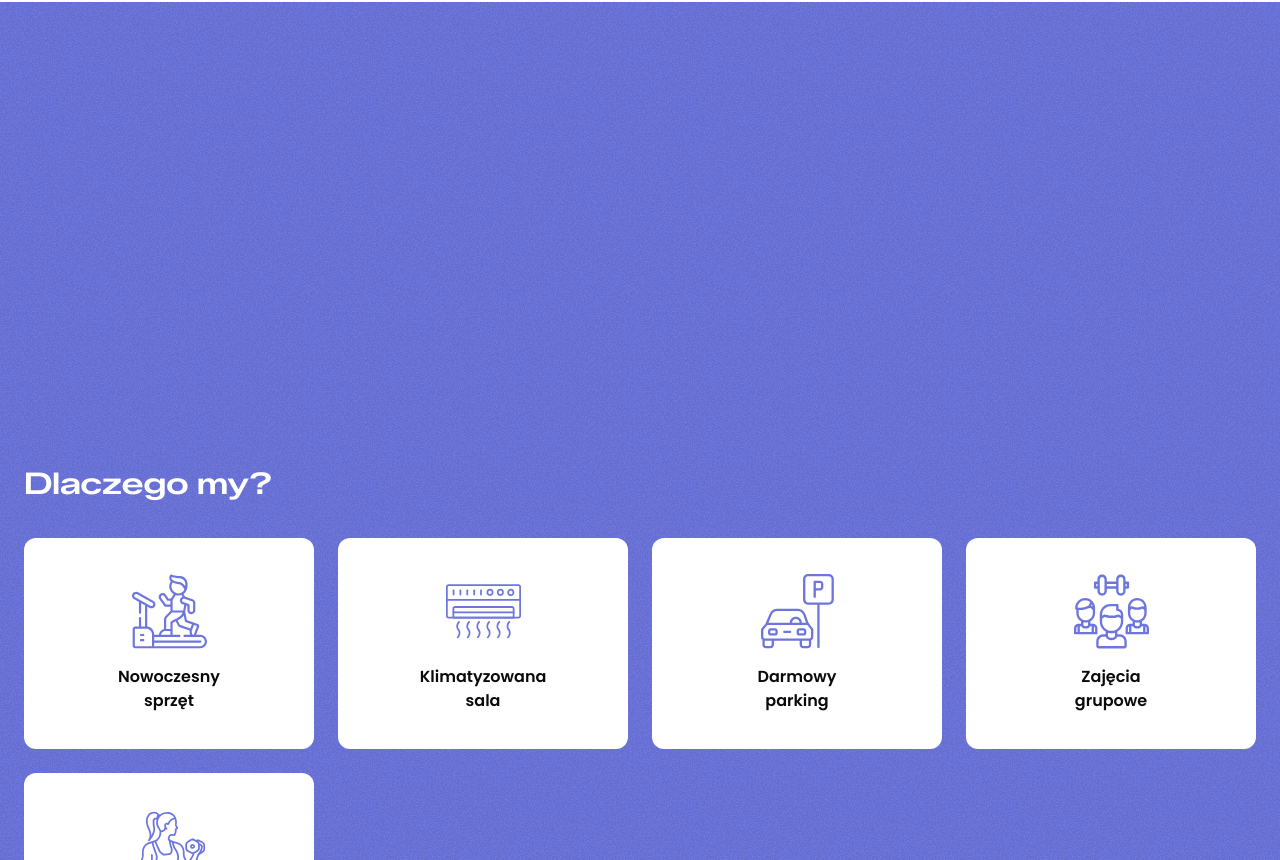
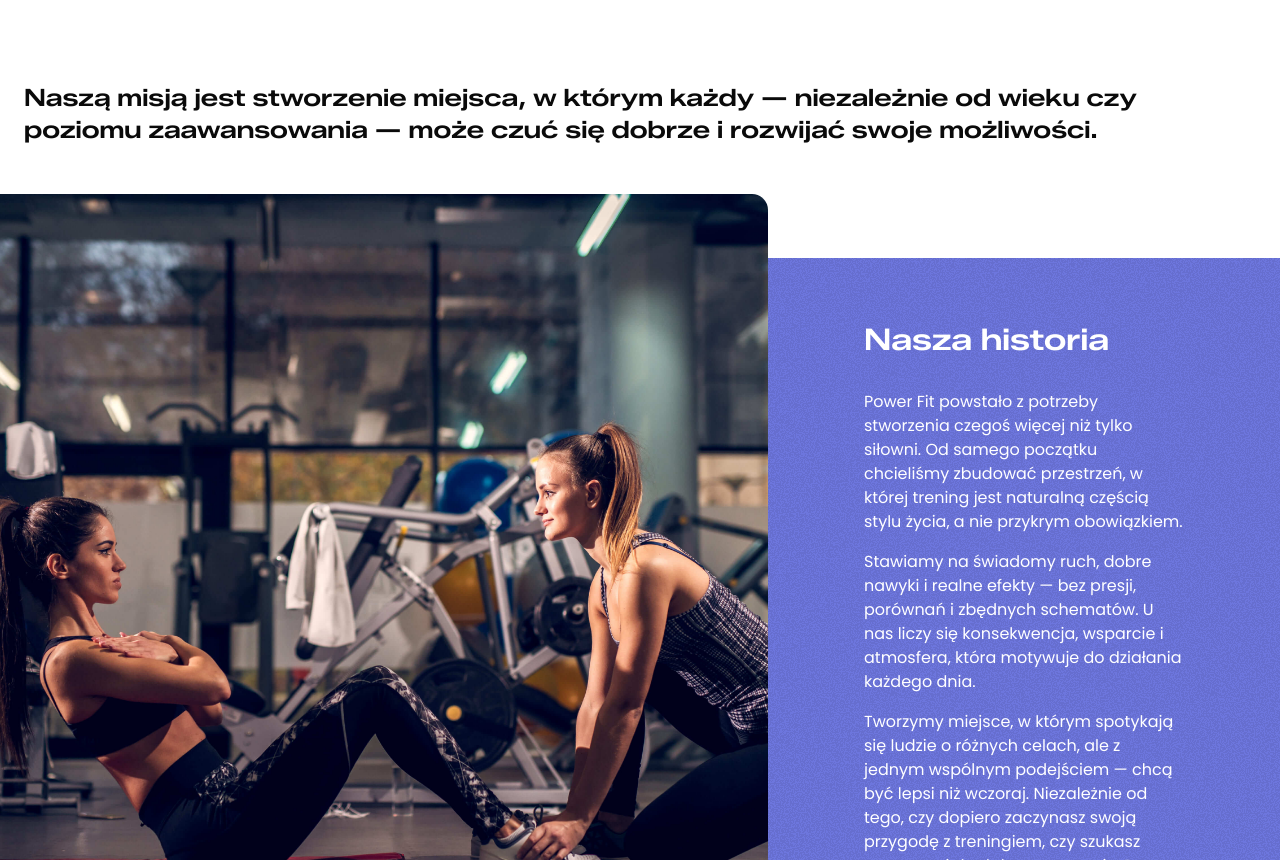
Before and after one commit to Szorcu/powerfit, a Next.js app: page /o-nas in a window 1280 px wide. Shown: the part 820-1680 px from the top of the page. Built offline with nearby package versions, Linux system fonts and the light colour scheme.

Commit message:
Completed About us page

```diff
--- a/src/components/organisms/OurHistorySection/OurHistorySection.tsx
+++ b/src/components/organisms/OurHistorySection/OurHistorySection.tsx
@@ -1,11 +1,60 @@
 import { Noise } from "@/components/atoms/Noise";
+import Image from "next/image";
 
 export const OurHistorySection = () => {
   return (
-    <section className="bg-secondary relative flex h-96 w-full justify-center">
-      <Noise />
+    <section className="flex w-full flex-col items-center">
+      <div className="container py-16 lg:py-20">
+        <p className="font-zalando max-w-6xl text-xl font-semibold lg:text-2xl">
+          Naszą misją jest stworzenie miejsca, w którym każdy — niezależnie od
+          wieku czy poziomu zaawansowania — może czuć się dobrze i rozwijać
+          swoje możliwości.
+        </p>
+      </div>
 
-      <div className="container py-7 sm:py-20"></div>
+      <div className="bg-secondary relative w-full lg:mt-8">
+        <Noise />
+
+        <div className="isolate z-1 grid justify-items-center lg:grid-cols-[1fr_1fr] lg:justify-items-normal xl:grid-cols-[3fr_2fr]">
+          <div className="relative container -mt-8 aspect-video max-w-none lg:-mt-16 lg:aspect-auto lg:p-0">
+            <Image
+              src="our-history.jpg"
+              alt=""
+              width={100}
+              height={100}
+              className="h-full w-full rounded-2xl object-cover lg:rounded-tl-none lg:rounded-bl-none"
+            />
+          </div>
+
+          <div className="container pt-8 pb-7 text-white sm:pb-0 lg:px-16 lg:py-12 xl:max-w-xl xl:px-24 xl:py-16">
+            <h2 className="mb-8 lg:mb-8">Nasza historia</h2>
+
+            <div className="flex flex-col gap-4">
+              <p>
+                Power Fit powstało z potrzeby stworzenia czegoś więcej niż tylko
+                siłowni. Od samego początku chcieliśmy zbudować przestrzeń, w
+                której trening jest naturalną częścią stylu życia, a nie
+                przykrym obowiązkiem.
+              </p>
+
+              <p>
+                Stawiamy na świadomy ruch, dobre nawyki i realne efekty — bez
+                presji, porównań i zbędnych schematów. U nas liczy się
+                konsekwencja, wsparcie i atmosfera, która motywuje do działania
+                każdego dnia.
+              </p>
+
+              <p>
+                Tworzymy miejsce, w którym spotykają się ludzie o różnych
+                celach, ale z jednym wspólnym podejściem — chcą być lepsi niż
+                wczoraj. Niezależnie od tego, czy dopiero zaczynasz swoją
+                przygodę z treningiem, czy szukasz przestrzeni do dalszego
+                rozwoju, Power Fit jest miejscem dla Ciebie.
+              </p>
+            </div>
+          </div>
+        </div>
+      </div>
     </section>
   );
 };
--- a/src/components/organisms/WhyUsSection/WhyUsSection.tsx
+++ b/src/components/organisms/WhyUsSection/WhyUsSection.tsx
@@ -7,7 +7,7 @@ export const WhyUsSection = () => {
       <Noise />
 
       <div className="z-1 container py-7 sm:py-20">
-        <h2 className="mb-9 text-white">Dlaczego my?</h2>
+        <h2 className="mb-8 text-white">Dlaczego my?</h2>
 
         <ul className="grid grid-cols-[repeat(auto-fit,minmax(256px,1fr))] gap-6">
           {WHY_US_POINTS.map(({ title, Icon }, index) => (
```
Also changed, not shown: public/our-history.jpg (added).
